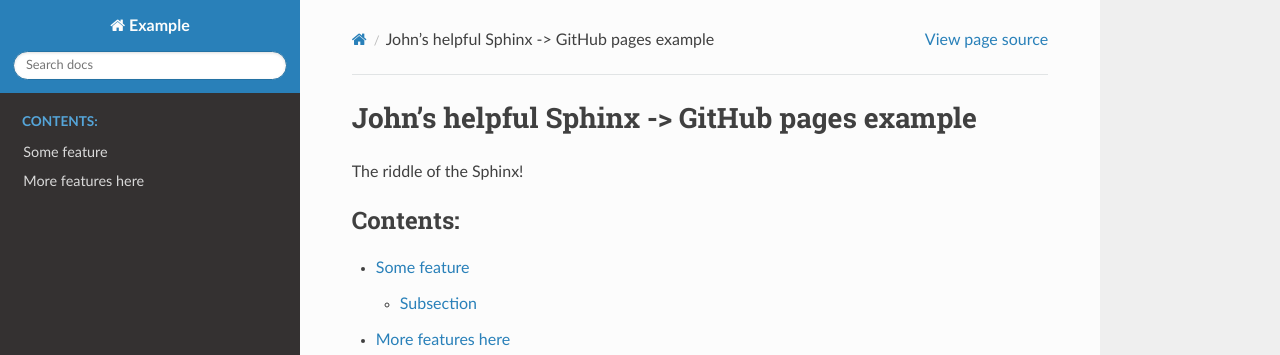
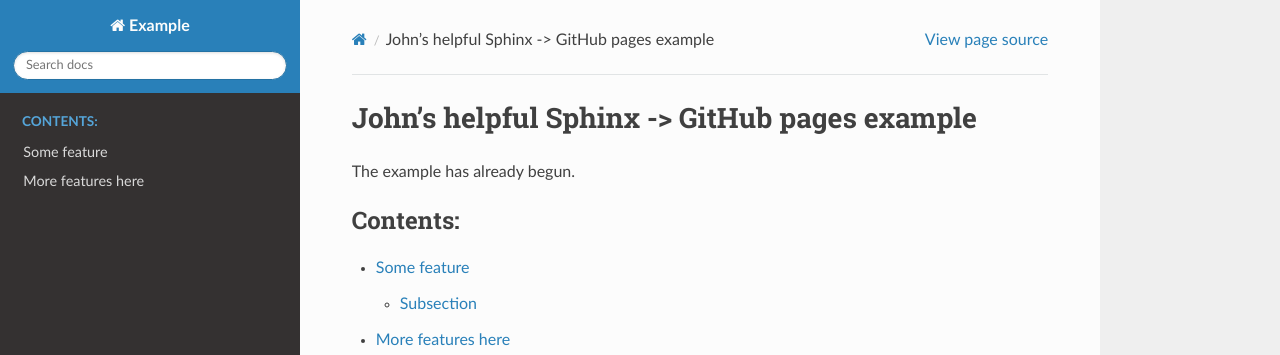
Before and after one commit to mo-johnmo/documentation-example, a Sphinx documentation site: the page built from doc/index.rst, in a window 1280 px wide. Shown: the top 355 px of the page. Built offline with Sphinx 7.4.7 and the Read the Docs theme 3.1.0, drawn with Linux system fonts in a browser that asks for light colours.

Commit message:
Change 1st sentence.

```diff
--- a/doc/index.rst
+++ b/doc/index.rst
@@ -6,7 +6,7 @@
 John's helpful Sphinx -> GitHub pages example
 =============================================
 
-The riddle of the Sphinx!
+The example has already begun.
 
 .. toctree::
    :maxdepth: 3
```
